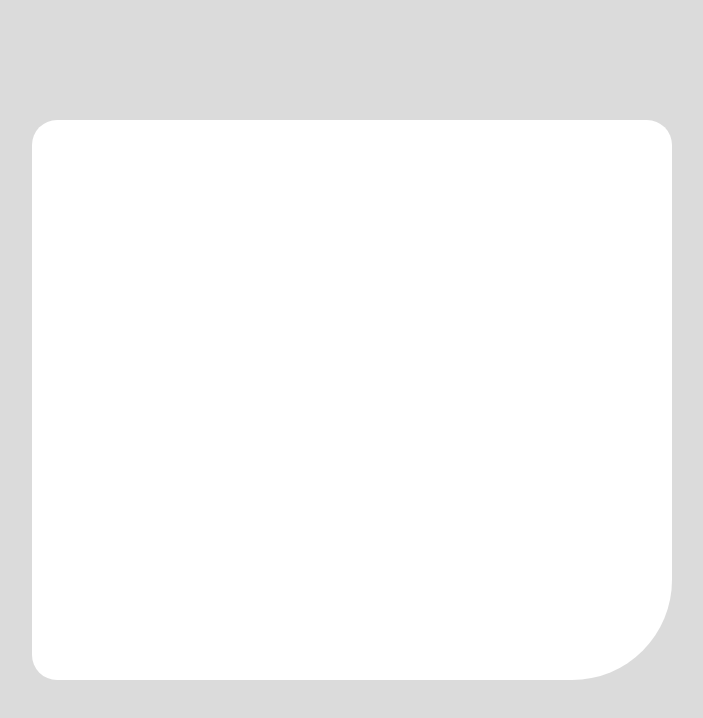
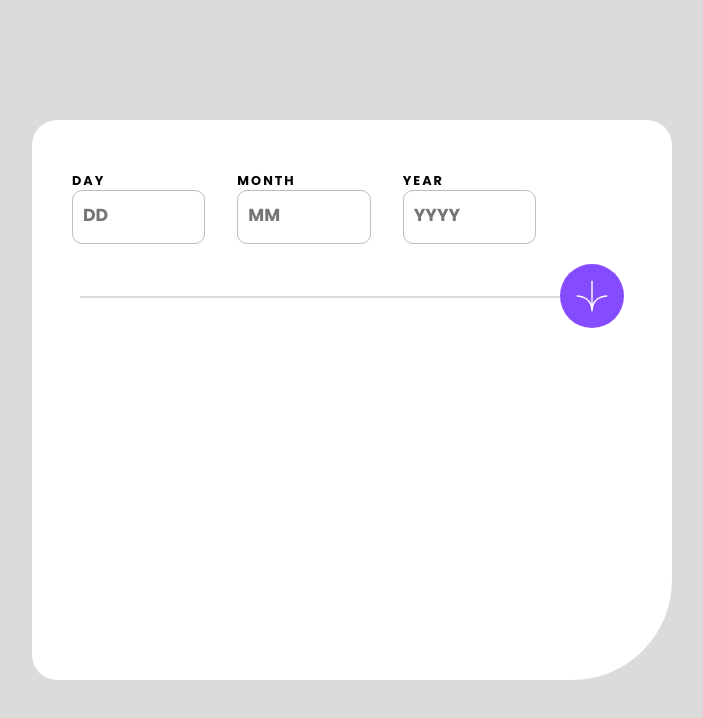
Before and after one commit to Cauabc/age-calculator, a plain HTML site: page index.html in a window 1280 px wide. Shown: the whole page, without its empty margins (288-991 px from the left). Drawn offline with Linux system fonts and the light colour scheme.

Commit message:
Form in progress

```diff
--- a/css/style.css
+++ b/css/style.css
@@ -1,3 +1,13 @@
+@font-face {
+    font-family: PoppinsRegular;
+    src: url("../assets/fonts/Poppins-Regular.ttf");
+}
+
+@font-face {
+    font-family: PoppinsBold;
+    src: url("../assets/fonts/Poppins-Bold.ttf");
+}
+
 *{
     margin: 0;
     padding: 0;
@@ -13,14 +23,116 @@ body{
 }
 
 main{
+    display: flex;
+    flex-direction: column;
     background-color: #fff;
     height: 70vh;
     width: 50vw;
     border-radius: 25px 25px 100px 25px;
 }
 
+header{
+    position: relative;
+    width: 100%;
+    height: 22vh;
+    display: flex;
+    align-items: center;
+    justify-content: center;
+}
+
+.header-inputArea{
+    display: flex;
+    gap: 2em;
+    padding-right: 6em;
+}
+
+.input{
+    display: flex;
+    flex-direction: column;
+}
+
+.input input{
+    outline: none;
+    width: 10em;
+    height: 4em;
+    border-radius: 10px;
+    border: 1px solid hsl(0, 1%, 74%);
+    padding-left: 10px;
+}
+
+input::placeholder{
+    font-family: PoppinsBold;
+    font-size: 1.3em;
+}
+
+/* Chrome, Safari, Edge, Opera */
+input::-webkit-outer-spin-button,
+input::-webkit-inner-spin-button {
+  -webkit-appearance: none;
+  margin: 0;
+}
+
+/* Firefox */
+input[type=number] {
+  -moz-appearance: textfield;
+}
+
+label{
+    color: #000;
+    text-transform: uppercase;
+    font-family: PoppinsBold;
+    font-size: .8em;
+    letter-spacing: 2px;
+}
+
+.arrowSVG{
+    background-color: hsl(259, 100%, 65%);
+    border-radius: 50%;
+    width: 4em;
+    aspect-ratio: 1;
+    display: flex;
+    align-items: center;
+    justify-content: center;
+    margin-left: 3rem;
+    position: absolute;
+    right: 3em;
+    top: calc(22vh - 2em);
+    z-index: 10;
+    cursor: pointer;
+}
+
+.arrowSVG::before{
+    content: "";
+    position: absolute;
+    width: 37.5vw;
+    height: 2px;
+    background-color: hsl(0, 0%, 86%);
+    left: -37.5vw;
+    top: 50%;
+    z-index: 1;
+}
+
+
+.arrowSVG img{
+    width: 2em;
+    aspect-ratio: 1;
+}
+
 @media screen and (max-width: 415px){
     main{
         width: 90vw;
     }
+
+    .header-inputArea{
+        gap: 1em;
+        padding-right: 0;
+    }
+
+    .input input{
+        width: 6em;
+    }
+
+    label{
+        font-size: .8em;
+    }
 }
--- a/index.html
+++ b/index.html
@@ -11,7 +11,23 @@
 <body>
     <main>
         <header>
-
+            <div class="header-inputArea">
+                <div class="input day">
+                    <label for="day">day</label>
+                    <input type="number" name="day" id="day" placeholder="DD">
+                </div>
+                <div class="input month">
+                    <label for="month">month</label>
+                    <input type="number" name="month" id="month" placeholder="MM">
+                </div>
+                <div class="input year">
+                    <label for="year">year</label>
+                    <input type="number" name="year" id="year" placeholder="YYYY">
+                </div>
+            </div>
+            <div class="arrowSVG">
+                <img src="./assets/images/icon-arrow.svg" alt="Arrow pointing to below">
+            </div>
         </header>
         <div class="main-content">
 
```
